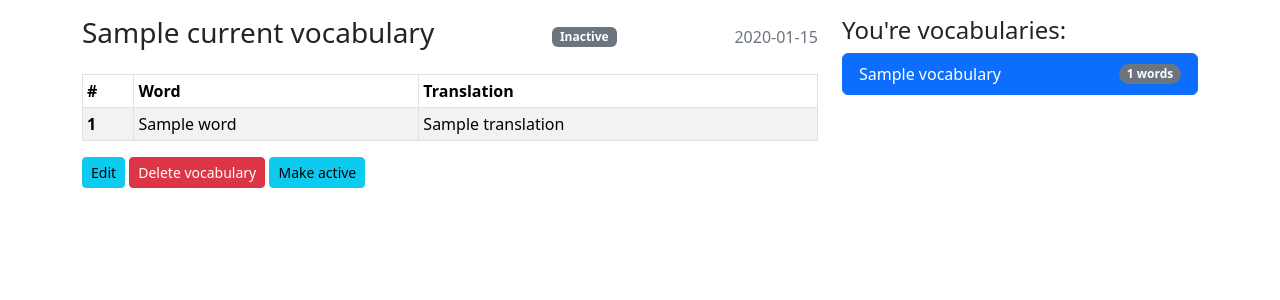
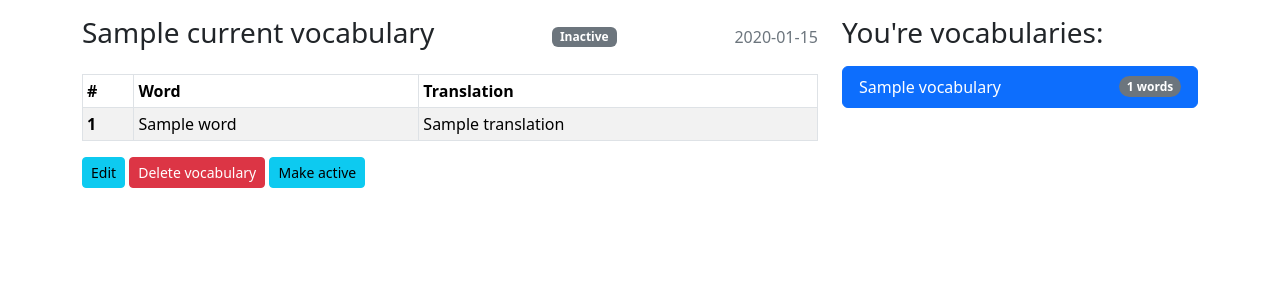
Before and after one commit to MuzykaAndrii/fastbot, a FastAPI app: template app/pages/templates/vocabulary.html in a window 1280 px wide. Shown: the part 56-356 px from the top of the page. Run offline with FastAPI, Linux system fonts and the light colour scheme; the template is opened without the code that fills it: most values are stand-ins (such as "Sample title", 1, 10 or a date in 2020); parts of the project's set-up code (start-up, migrations or seed data) failed here and were passed over.

Commit message:
refactor: minor template refactor

```diff
--- a/app/pages/templates/include/_sidebar.html
+++ b/app/pages/templates/include/_sidebar.html
@@ -1,6 +1,6 @@
 
 
-<h4>You're vocabularies:</h4>
+<h3 class="mb-3">You're vocabularies:</h3>
 {% if vocabularies %}
 <ul class="list-group">
     {% for vocabulary in vocabularies %}
```
